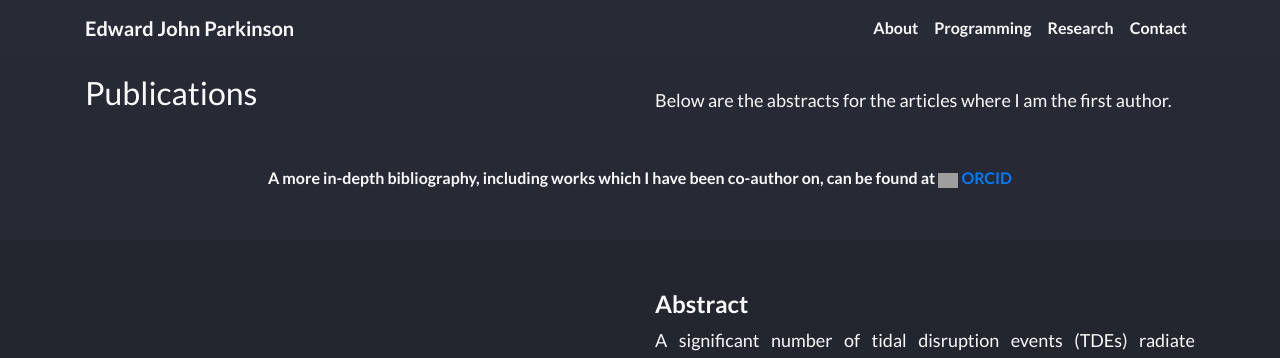
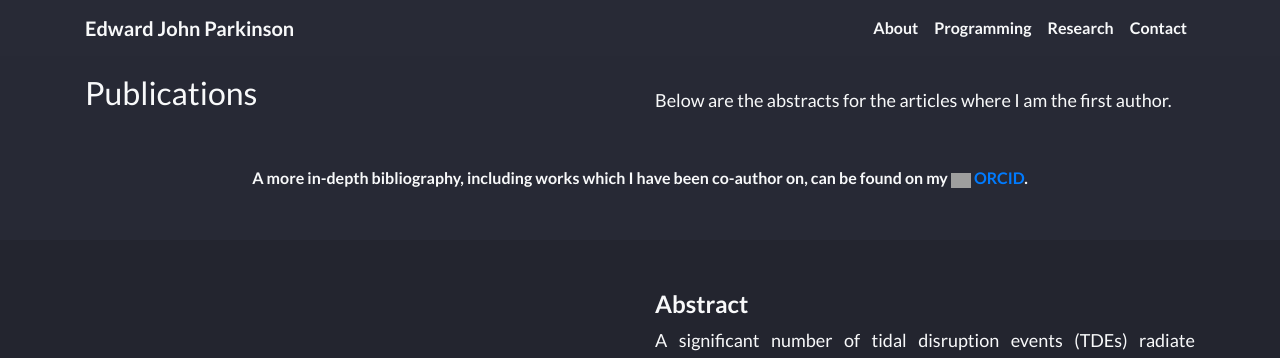
Before and after one commit to saultyevil/saultyevil.github.io, a Jekyll site: the page built from research.md, in a window 1280 px wide and 900 px high. Shown: the top 358 px of the window. Built offline with Jekyll 4.4.1, drawn with Linux system fonts in a browser that asks for light colours; grey boxes are pictures that could not be loaded.

Commit message:
fix typos

```diff
--- a/_includes/research.html
+++ b/_includes/research.html
@@ -24,9 +24,9 @@
         <div class="col-md-12 text-center">
           <br>
           A more in-depth bibliography, including works which
-          I have been co-author on, can be found at
+          I have been co-author on, can be found on my
           <img src="https://upload.wikimedia.org/wikipedia/commons/thumb/0/06/ORCID_iD.svg/768px-ORCID_iD.svg.png" alt="drawing" width="20">
-          <a href="https://orcid.org/0000-0003-3902-052X">ORCID</a>
+          <a href="https://orcid.org/0000-0003-3902-052X">ORCID</a>.
         </div>
       </div>
     </div>
```
